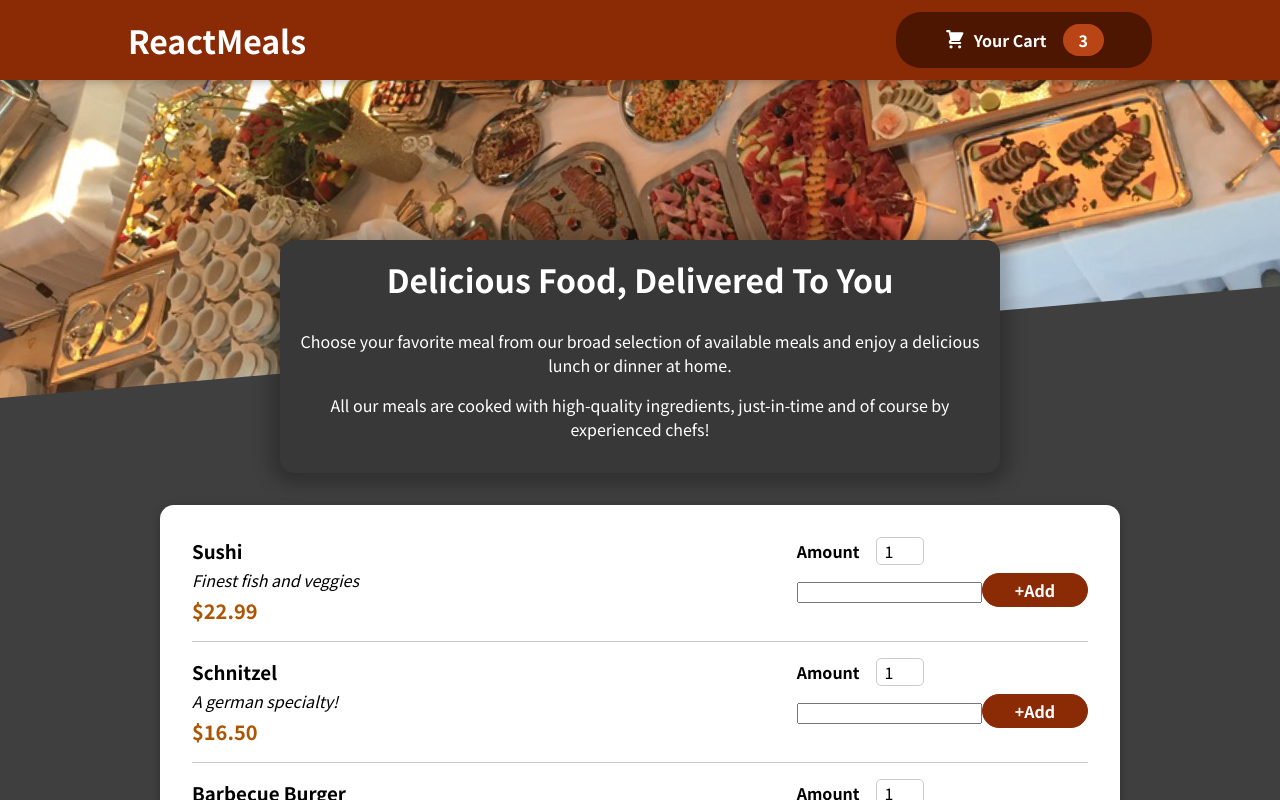
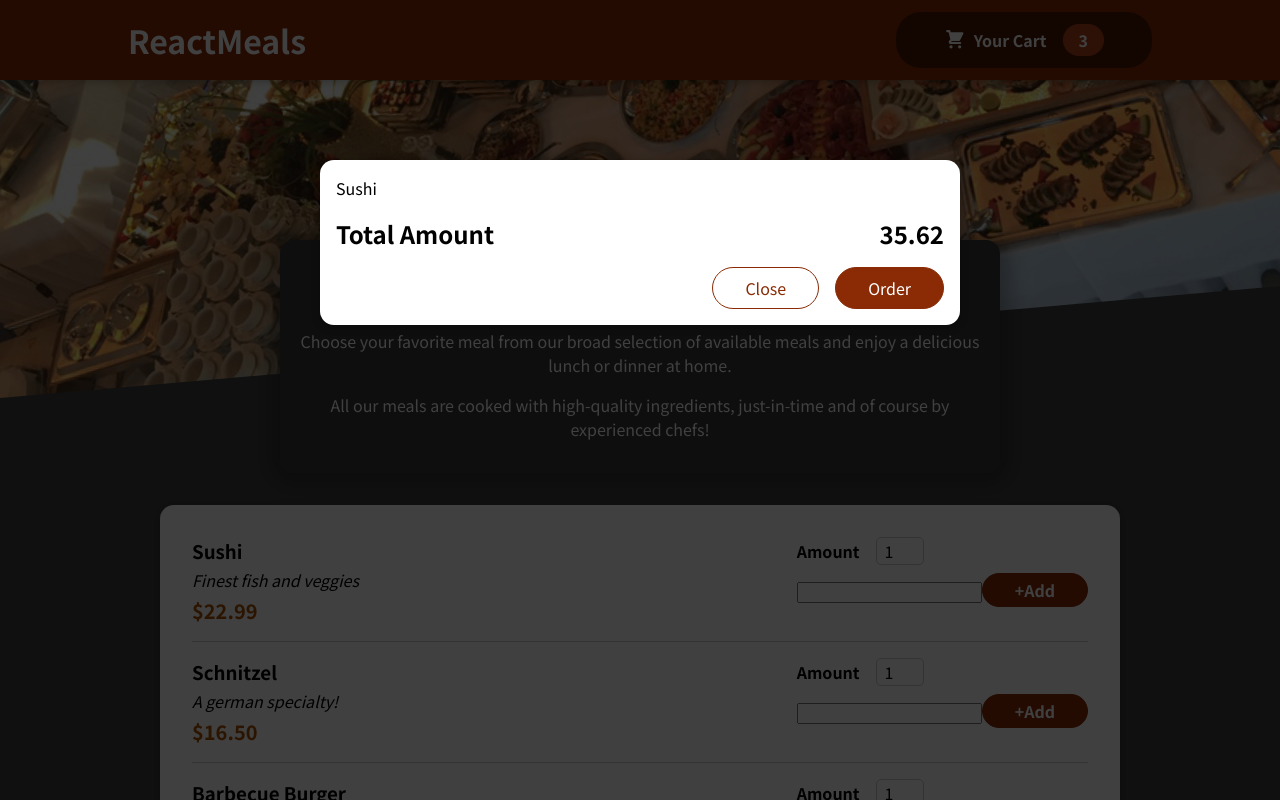
Before and after one commit to santoshnarayanan/React-FoodOrder, a React (Create React App) app: page / in a window 1280 px wide. Shown: the top 800 px of the page. Built offline with nearby package versions, Linux system fonts and the light colour scheme.

Commit message:
Creating Modal Component to display Total Amount

```diff
--- a/public/index.html
+++ b/public/index.html
@@ -28,6 +28,7 @@
   </head>
   <body>
     <noscript>You need to enable JavaScript to run this app.</noscript>
+    <div id="overlays"></div>
     <div id="root"></div>
     <!--
       This HTML file is a template.
--- a/src/App.js
+++ b/src/App.js
@@ -1,10 +1,12 @@
 import React, {Fragment } from "react";
 import Header from "./components/Layout/Header";
 import Meals from "./components/Meals/Meals";
+import Cart from "./components/Cart/Cart";
 
 function App() {
   return (
     <Fragment>
+        <Cart/>
       <Header />
         <main>
             <Meals />
--- a/src/components/Cart/Cart.js
+++ b/src/components/Cart/Cart.js
@@ -1,4 +1,5 @@
 import classes from "./Cart.module.css";
+import Modal from "../UI/Modal";
 
 const Cart = (props) => {
 
@@ -6,7 +7,7 @@
         {id:'c1', name:'Sushi', amount:2, price:12.99}]
         .map(item=><li>{item.name}</li>)}</ul>;
     return (
-        <div>
+        <Modal>
             {cartItems}
             <div className={classes.total}>
                 <span>Total Amount</span>
@@ -16,7 +17,7 @@
                 <button className={classes['button--alt']}>Close</button>
                 <button className={classes.button}>Order</button>
             </div>
-        </div>
+        </Modal>
     );
 };
 
--- /dev/null
+++ b/src/components/UI/Modal.js
@@ -0,0 +1,30 @@
+import classes from "./Modal.module.css";
+import {Fragment} from "react";
+import ReactDOM from "react-dom/";
+
+const Backdrop = props => {
+    return (
+        <div className={classes.backdrop}/>
+    );
+};
+
+const ModalOverlay = props => {
+    return (<div className={classes.modal}>
+            <div className={classes.content}>{props.children}</div>
+        </div>
+    );
+};
+
+const portalElement = document.getElementById('overlays');
+
+const Modal = (props) => {
+return (
+  <Fragment>
+      {ReactDOM.createPortal(<Backdrop />,portalElement)}
+      {ReactDOM.createPortal(<ModalOverlay>{props.children}</ModalOverlay>,portalElement)}
+
+  </Fragment>
+);
+};
+
+export default Modal;
--- /dev/null
+++ b/src/components/UI/Modal.module.css
@@ -0,0 +1,40 @@
+.backdrop {
+    position: fixed;
+    top: 0;
+    left: 0;
+    width: 100%;
+    height: 100vh;
+    z-index: 20;
+    background-color: rgba(0, 0, 0, 0.75);
+}
+
+.modal {
+    position: fixed;
+    top: 20vh;
+    left: 5%;
+    width: 90%;
+    background-color: white;
+    padding: 1rem;
+    border-radius: 14px;
+    box-shadow: 0 2px 8px rgba(0, 0, 0, 0.25);
+    z-index: 30;
+    animation: slide-down 300ms ease-out forwards;
+}
+
+@media (min-width: 768px) {
+    .modal {
+        width: 40rem;
+        left: calc(50% - 20rem);
+    }
+}
+
+@keyframes slide-down {
+    from {
+        opacity: 0;
+        transform: translateY(-3rem);
+    }
+    to {
+        opacity: 1;
+        transform: translateY(0);
+    }
+}
```
